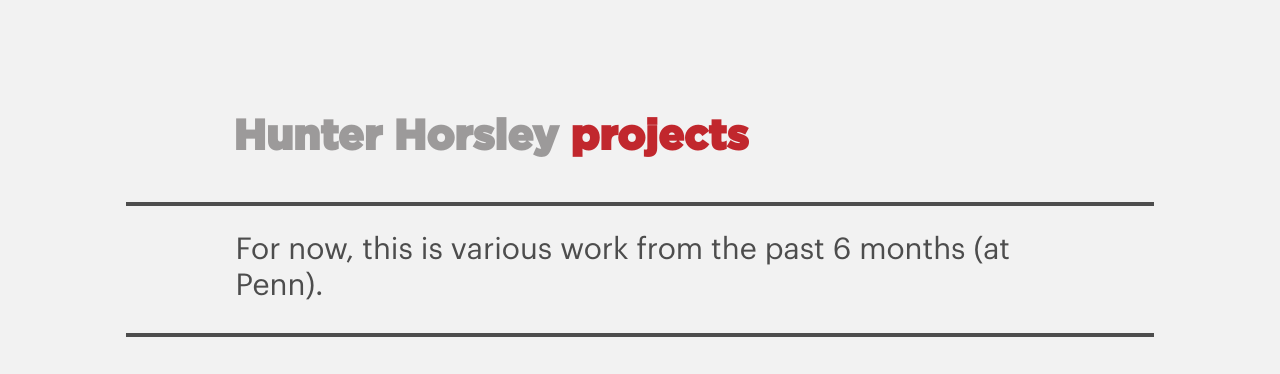
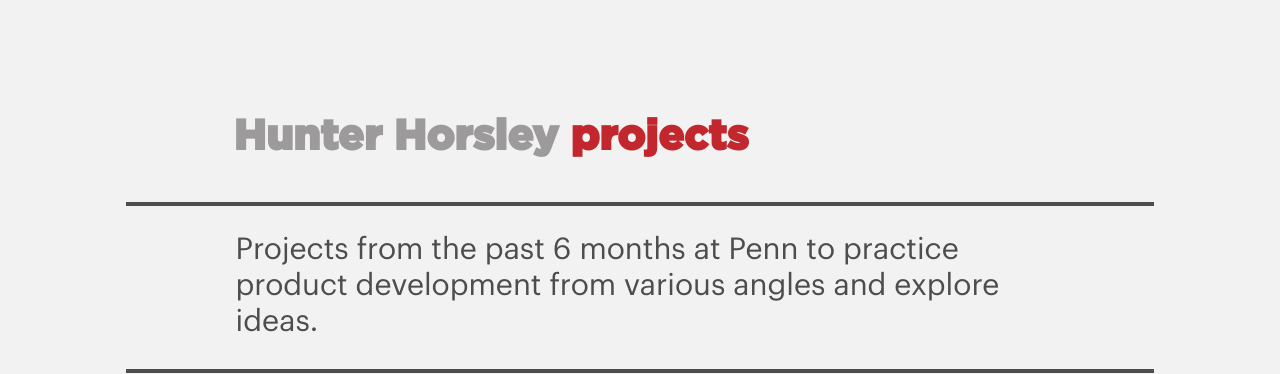
Before and after one commit to HHorsley/hh_blog, a PHP site: page /projects.html in a window 1280 px wide. Shown: the top 374 px of the page. Run offline with PHP 8.4, Linux system fonts and the light colour scheme; some libraries are stand-ins or nearby versions.

Commit message:
new copy

```diff
--- a/projects.css
+++ b/projects.css
@@ -88,3 +88,7 @@
 .proj_row_text > p {
 	line-height: 17pt;
 }
+
+#header {
+	margin-bottom: 50px;
+}
--- a/projects.html
+++ b/projects.html
@@ -27,7 +27,7 @@
 
 			<div id="header">
 				<div class="bio">
-					<p>For now, this is various work from the past 6 months (at Penn).</p>
+					<p>Projects from the past 6 months at Penn to practice product development from various angles and explore ideas.</p>
 				</div>
 			</div>
 			<div class="proj_container">
```
